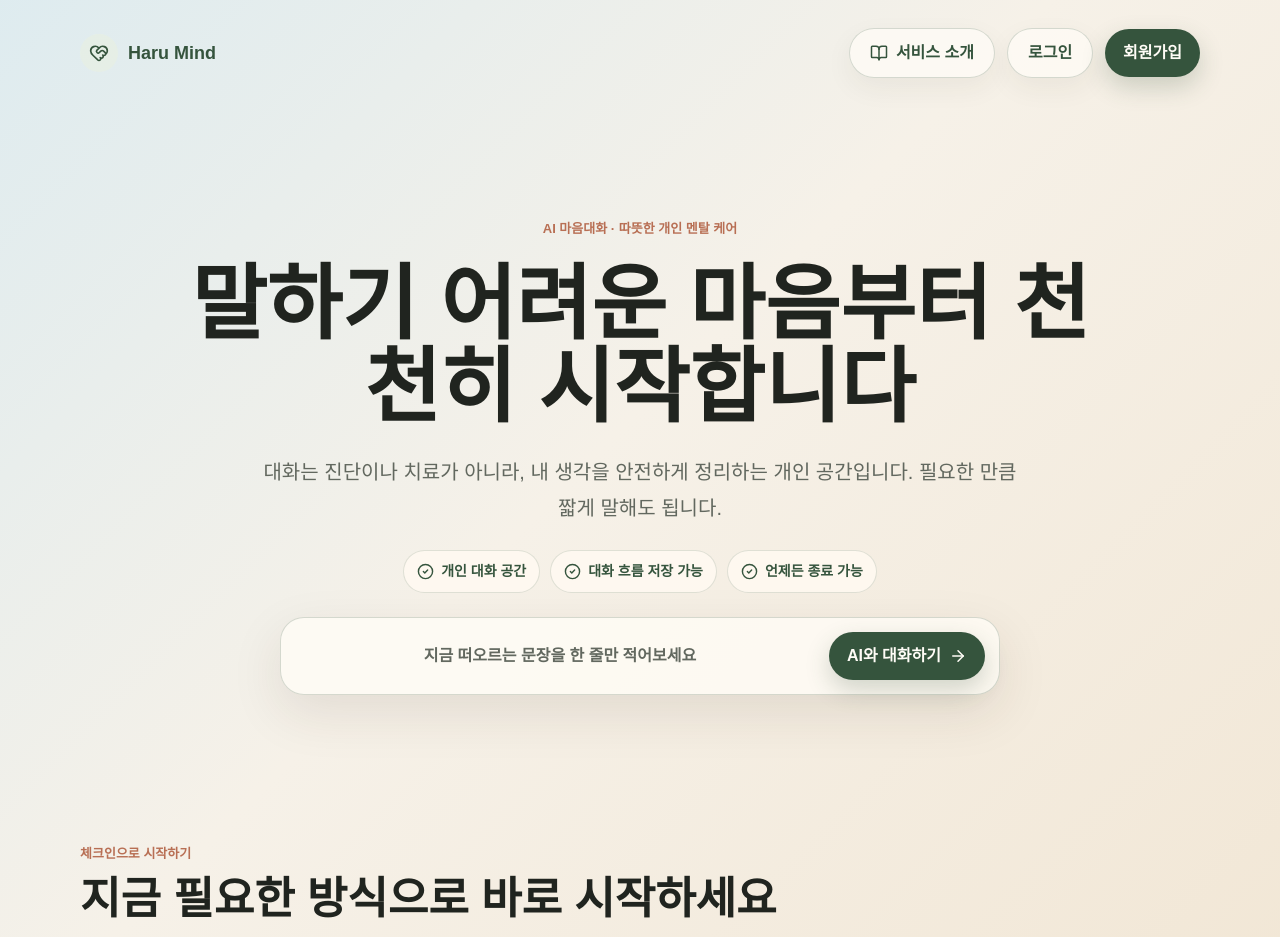
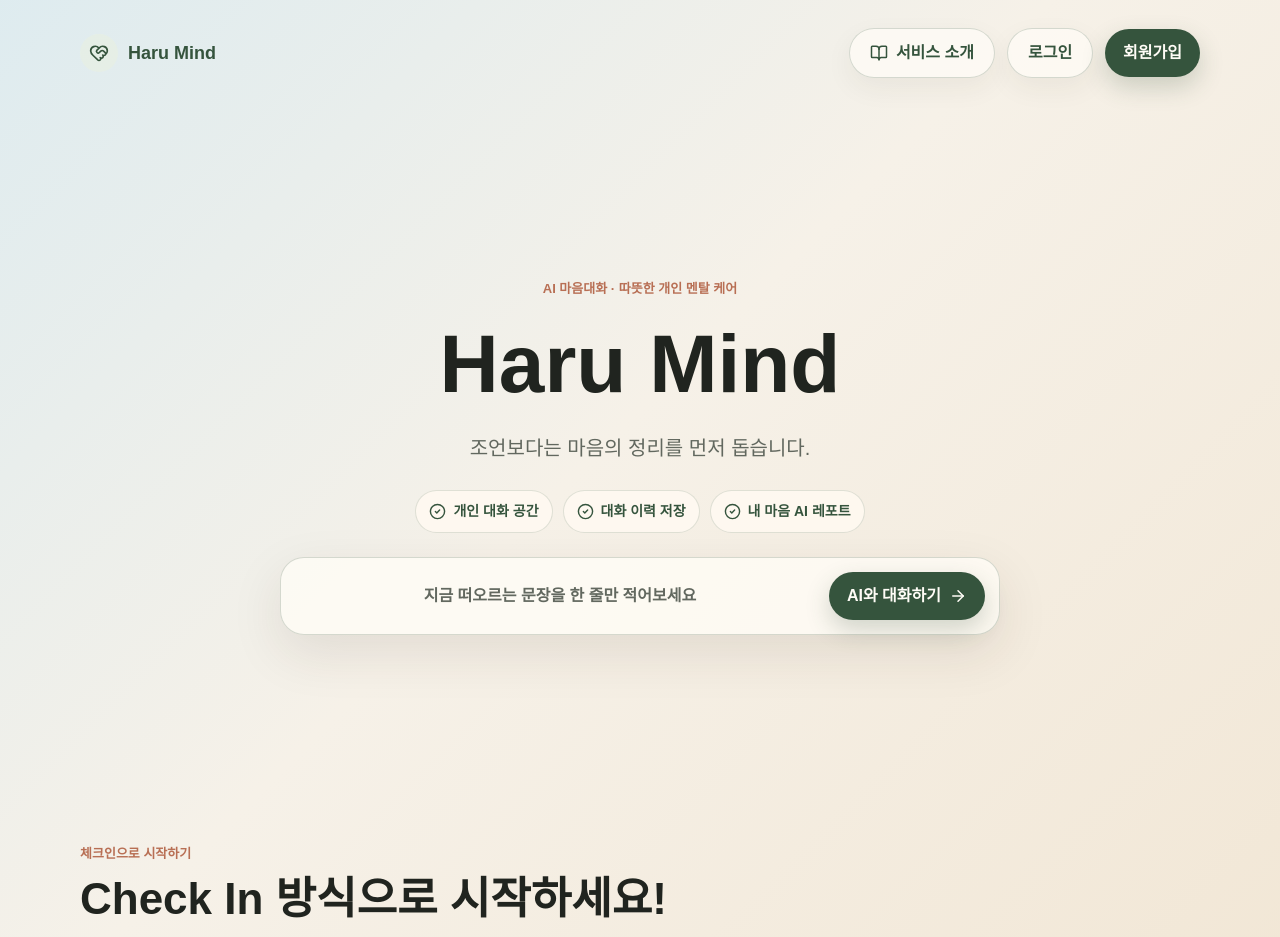
Before and after one commit to passionryu/myMentalCare, a Next.js app in the folder apps/web/: page / in a window 1280 px wide. Shown: the top 937 px of the page. Built offline with nearby package versions, Linux system fonts and the light colour scheme; no server answers.

Commit message:
chore: update main page entry copy

```diff
--- a/apps/web/app/page.tsx
+++ b/apps/web/app/page.tsx
@@ -30,7 +30,7 @@ type AuthNotice = {
 const THEME_TONE_STORAGE_KEY = 'myMentalCare.themeTone'
 const LOGIN_MODAL_REQUEST_KEY = 'myMentalCare.openLoginModal'
 
-const trustMessages = ['개인 대화 공간', '대화 흐름 저장 가능', '언제든 종료 가능']
+const trustMessages = ['개인 대화 공간', '대화 이력 저장', '내 마음 AI 레포트']
 
 export default function Page() {
   const router = useRouter()
@@ -160,10 +160,8 @@ export default function Page() {
         <div className="hero-grid">
           <div className="hero-copy">
             <p className="eyebrow">AI 마음대화 · 따뜻한 개인 멘탈 케어</p>
-            <h1 id="main-heading">말하기 어려운 마음부터 천천히 시작합니다</h1>
-            <p className="hero-description">
-              대화는 진단이나 치료가 아니라, 내 생각을 안전하게 정리하는 개인 공간입니다. 필요한 만큼 짧게 말해도 됩니다.
-            </p>
+            <h1 id="main-heading">Haru Mind</h1>
+            <p className="hero-description">조언보다는 마음의 정리를 먼저 돕습니다.</p>
             <ul className="trust-list" aria-label="AI 마음대화 신뢰 안내">
               {trustMessages.map((message) => (
                 <li key={message}>
@@ -187,8 +185,8 @@ export default function Page() {
       <section className="prompt-section" aria-labelledby="prompt-heading">
         <div className="section-heading">
           <p className="eyebrow">체크인으로 시작하기</p>
-          <h2 id="prompt-heading">지금 필요한 방식으로 바로 시작하세요</h2>
-          <p>기존 체크인 모달로 이어져 짧게 상태를 고른 뒤, 같은 흐름에서 AI 마음대화를 시작합니다.</p>
+          <h2 id="prompt-heading">Check In 방식으로 시작하세요!</h2>
+          <p>체크인 기능으로 간단히 마음 상태를 고른 뒤, AI와 대화를 시작합니다.</p>
         </div>
         <div className="prompt-grid">
           {CHECK_IN_TEMPLATES.map((template) => (
```
